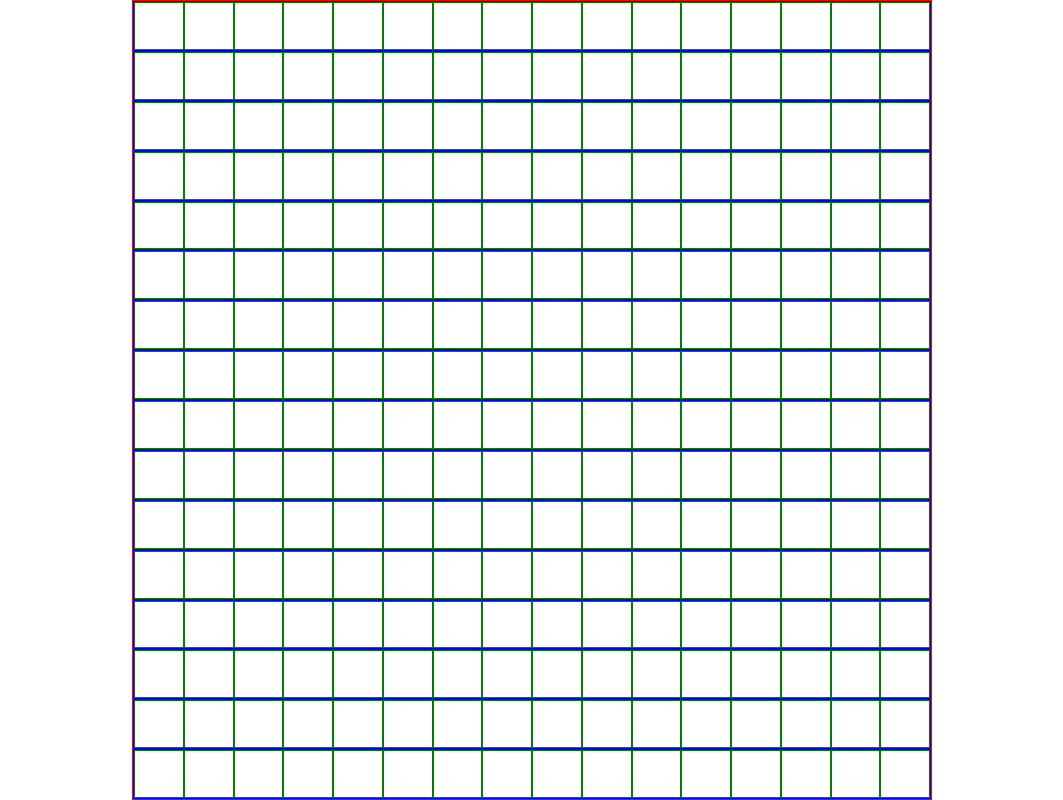
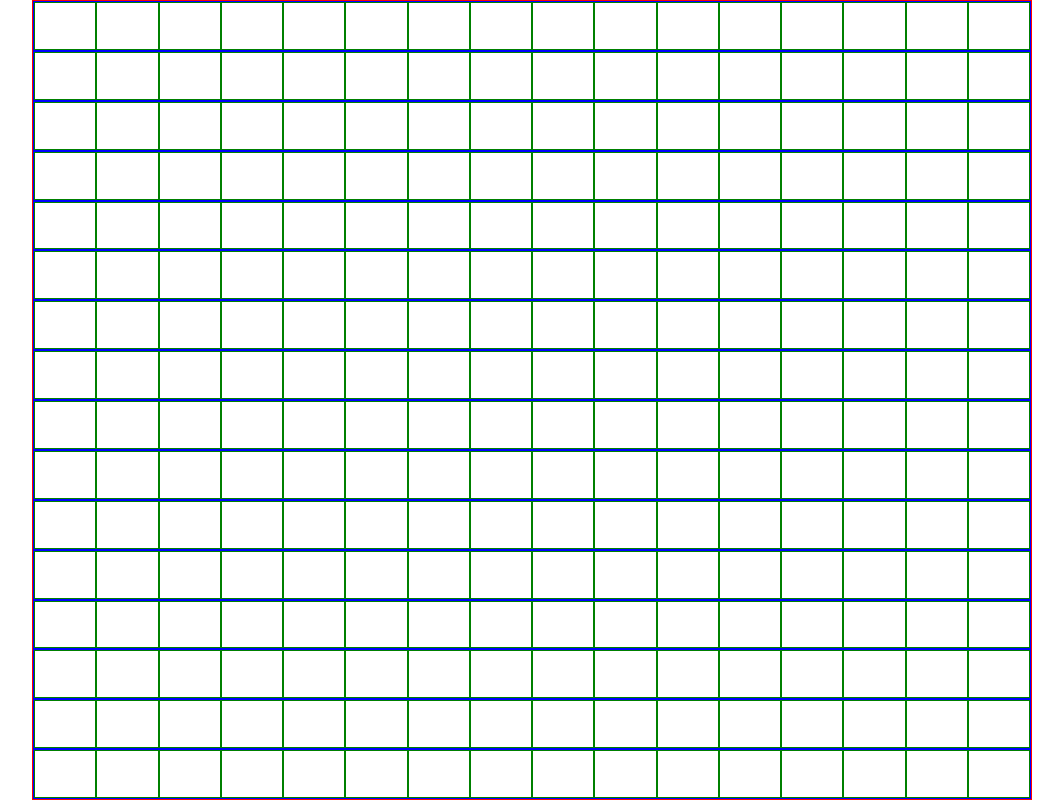
Before and after one commit to hsno68/etch-a-sketch, a plain HTML site: page index.html in a window 1280 px wide. Shown: the whole page, without its empty margins (108-1171 px from the left). Drawn offline with Linux system fonts and the light colour scheme.

Commit message:
Update dimensions of parent container

```diff
--- a/styles.css
+++ b/styles.css
@@ -13,8 +13,8 @@ body {
 }
 
 .parent-container {
-  height: 800px;
-  width: 800px;
+  height: 1000px;
+  width: 1000px;
   display: flex;
   flex-direction: column;
   border: 1px solid red;
```
